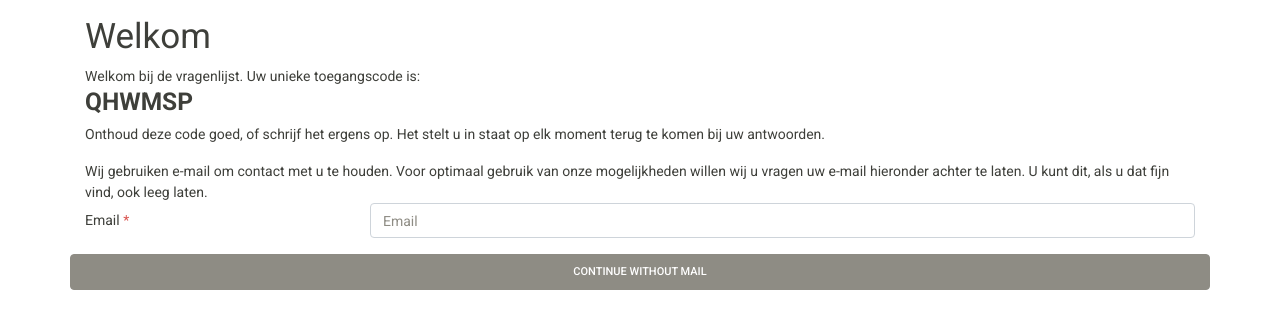
After one commit to DutcherNL/Shakespear, a Django app: page /Q/start/1 in a window 1280 px wide. The commit adds this page. Shown: the top 329 px of the page. Run offline with Django 3.2, Linux system fonts and the light colour scheme; tables that the repository leaves empty hold one stand-in row (values such as "Sample post"); some libraries are stand-ins or nearby versions.

Commit message:
Added start screen with codes and raw mail-set-up

```diff
--- a/Questionaire/forms.py
+++ b/Questionaire/forms.py
@@ -53,3 +53,10 @@ class QuestionPageForm(forms.Form):
         for field in self.fields.values():
             field.backward(inquiry)
             pass
+
+
+class EmailForm(forms.Form):
+    email = forms.EmailField()
+
+    def __init__(self, *args, **kwargs):
+        return super(EmailForm, self).__init__(*args, **kwargs)
--- a/Questionaire/models.py
+++ b/Questionaire/models.py
@@ -95,10 +95,11 @@ class Inquiry(models.Model):
 
     def get_url(self):
         from django.shortcuts import reverse
-        return reverse('q_page', kwargs={'inquiry': self.id, 'page': self.current_page.id})
-
-
-
+        if self.current_page is None:
+            first_page = Page.objects.order_by('position').first()
+            return reverse('q_page', kwargs={'inquiry': self.id, 'page': first_page.id})
+        else:
+            return reverse('q_page', kwargs={'inquiry': self.id, 'page': self.current_page.id})
 
     # DO NOT ADJUST THE FOLLOWING PARAMETERS AFTER DEPLOYMENT!
     length = 6
@@ -116,8 +117,6 @@ class Inquiry(models.Model):
         value = (model.pk * cls.steps) % (len(cls.allowed_chars) ** cls.length)
         string = ''
 
-        print("Checkpoint 1")
-
         # Translate the reformed number to its letterform
         for i in range(cls.length-1, 0 -1, -1):
             base = len(cls.allowed_chars) ** i
@@ -128,8 +127,6 @@ class Inquiry(models.Model):
             string += cls.allowed_chars[char_pos]
             # Remove the processed value from the string
             value -= (base * char_pos)
-
-        print("Checkpoint 2 {0}".format(string))
 
         return string
 
@@ -146,8 +143,6 @@ class Inquiry(models.Model):
         :param code: The 6-letter code
         :return: The inquiry-model TODO: return inquiry model instead of pk number
         """
-
-        print("Checkpoint 3")
 
         def egcd(a, b):
             """
@@ -177,13 +172,9 @@ class Inquiry(models.Model):
             else:
                 value += char_pos * (len(cls.allowed_chars) ** (cls.length - i - 1))
 
-        print("Checkpoint 4")
-
         # Recompute the reformed number to its original number
         gcd, x, y = egcd(cls.steps, max_combos)
         value = (value * x) % max_combos
-
-        print("Checkpoint 5")
 
         # Return the result
         return value
--- a/Questionaire/urls.py
+++ b/Questionaire/urls.py
@@ -5,6 +5,7 @@ from . import views
 urlpatterns = [
     path('', views.QueryIndexView.as_view(), name='inquiries_overview'),
     path('new/', views.CreateNewInquiryView.as_view(), name='new_query'),
+    path('start/<int:inquiry>', views.InquiryStartScreen.as_view(), name='start_query'),
     path('<int:inquiry>/<int:page>/', views.QPageView.as_view(), name='q_page'),
     path('<int:inquiry>/progress/', views.InquiryScoresView.as_view(), name='inq_scores'),
 ]
--- a/Questionaire/views.py
+++ b/Questionaire/views.py
@@ -2,7 +2,7 @@ from django.views import View
 from django.views.generic import TemplateView
 from .models import Page, Inquiry, Technology, Score
 from django.shortcuts import get_object_or_404
-from .forms import QuestionPageForm
+from .forms import QuestionPageForm, EmailForm
 from django.http import HttpResponseRedirect
 from django.urls import reverse
 
@@ -89,7 +89,21 @@ class CreateNewInquiryView(View):
         inquiry.save()
         first_page = Page.objects.order_by('position').first()
 
-        return HttpResponseRedirect(reverse('q_page', kwargs={'inquiry': inquiry.id, 'page': first_page.id}))
+        return HttpResponseRedirect(reverse('start_query', kwargs={'inquiry': inquiry.id}))
+
+
+class InquiryStartScreen(TemplateView):
+    template_name = "inquiry_start.html"
+
+    def get_context_data(self, **kwargs):
+        context = super(InquiryStartScreen, self).get_context_data(**kwargs)
+
+        context['inquiry'] = get_object_or_404(Inquiry, id=self.kwargs['inquiry'])
+        context['form'] = EmailForm()
+
+        return context
+
+    # return HttpResponseRedirect(reverse('q_page', kwargs={'inquiry': inquiry.id, 'page': first_page.id}))
 
 
 class TechDetailsView(TemplateView):
--- a/Shakespeare/settings.py
+++ b/Shakespeare/settings.py
@@ -38,6 +38,8 @@ INSTALLED_APPS = [
     'django.contrib.messages',
     'django.contrib.staticfiles',
     'django.forms',
+
+    'widget_tweaks',
 
     'Questionaire.apps.QuestionaireConfig',
 
--- /dev/null
+++ b/assets/templates/inquiry_start.html
@@ -0,0 +1,55 @@
+{% extends 'base.html' %}
+
+{% block body %}
+    <div class="row">
+        <h1 class="col-12">Welkom</h1>
+    </div>
+    <div class="row ">
+        <div class="col-12">
+            Welkom bij de vragenlijst. Uw unieke toegangscode is:
+        </div>
+        <p class="font-weight-bold col-12 h3 mt-0">
+            {{ inquiry.get_inquiry_code }}
+        </p>
+        <p class="col-12">
+            Onthoud deze code goed, of schrijf het ergens op. Het stelt u in staat op elk moment terug te komen bij uw antwoorden.
+        </p>
+    </div>
+
+    <div class="row">
+        <div class="col-12">
+            Wij gebruiken e-mail om contact met u te houden. Voor optimaal gebruik van onze mogelijkheden willen wij u vragen uw e-mail hieronder
+            achter te laten. U kunt dit, als u dat fijn vind, ook leeg laten.
+        </div>
+        <div class="col-12">
+            {% include "snippets/bootstrap_form.html" %}
+        </div>
+
+
+
+    </div>
+
+
+
+
+
+    <div class="row">
+        <a href="{{ inquiry.get_url }}" class="btn btn-block btn-secondary">
+            Continue without mail
+        </a>
+    </div>
+
+
+
+
+    <form method="post" class="row">
+        {% csrf_token %}
+        <div class="col-12">
+            <div class="row">
+
+            </div>
+        </div>
+    </form>
+
+
+{% endblock %}
--- a/assets/templates/snippets/bootstrap_form.html
+++ b/assets/templates/snippets/bootstrap_form.html
@@ -1,4 +1,6 @@
 {# Bootstrap 4 horizontal form #}
+
+{% load widget_tweaks %}
 
 {% for hidden in form.hidden_fields %}{{ hidden }}{% endfor %}
 
@@ -41,7 +43,7 @@
                 {% if field.field.disabled %}
                     {{ field }}
                 {% else %}
-                    {{ field }}
+                    {% render_field field class="form-control" placeholder=field.label %}
                 {% endif %}
             {% endif %}
             {# Help text #}
```
